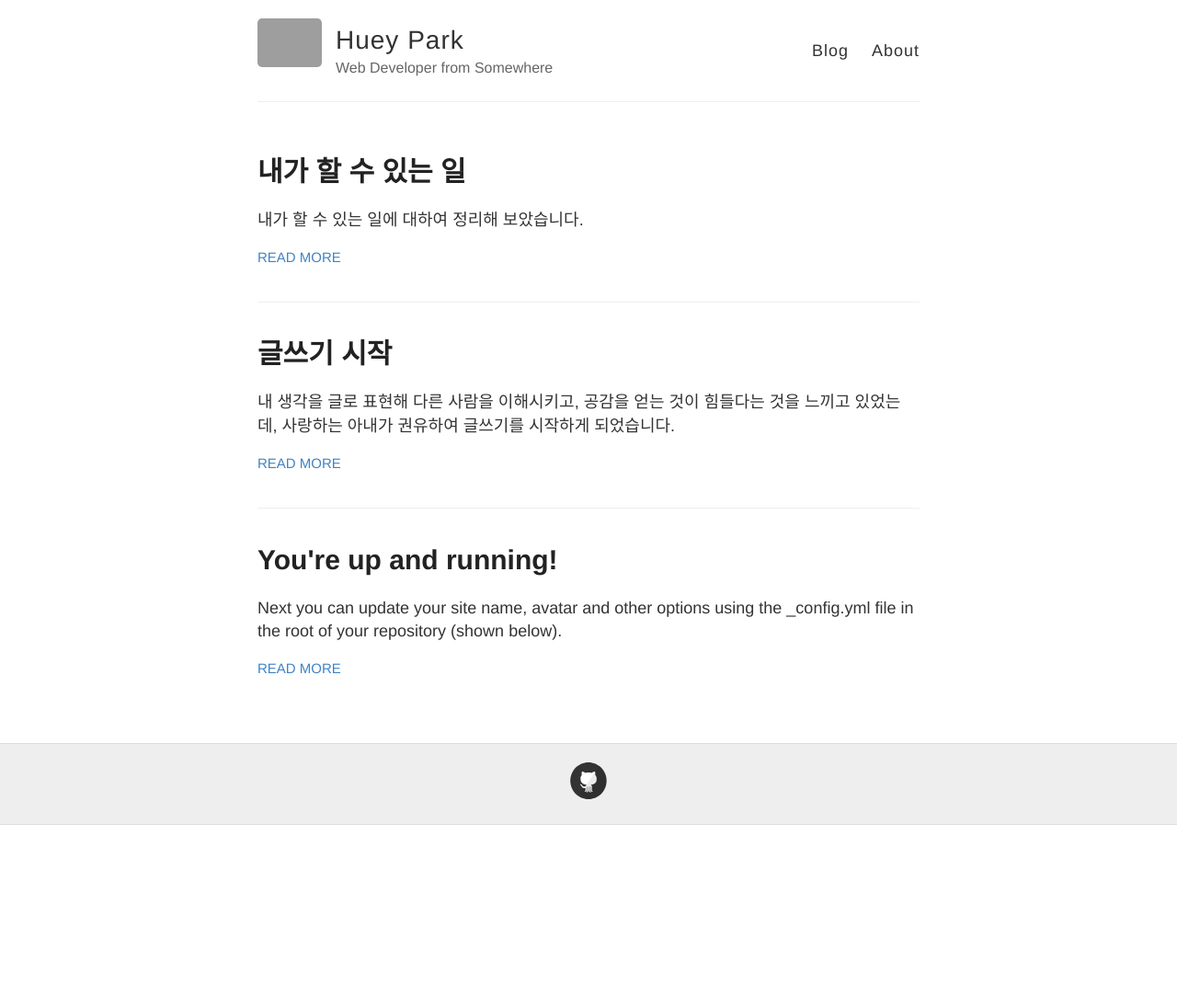
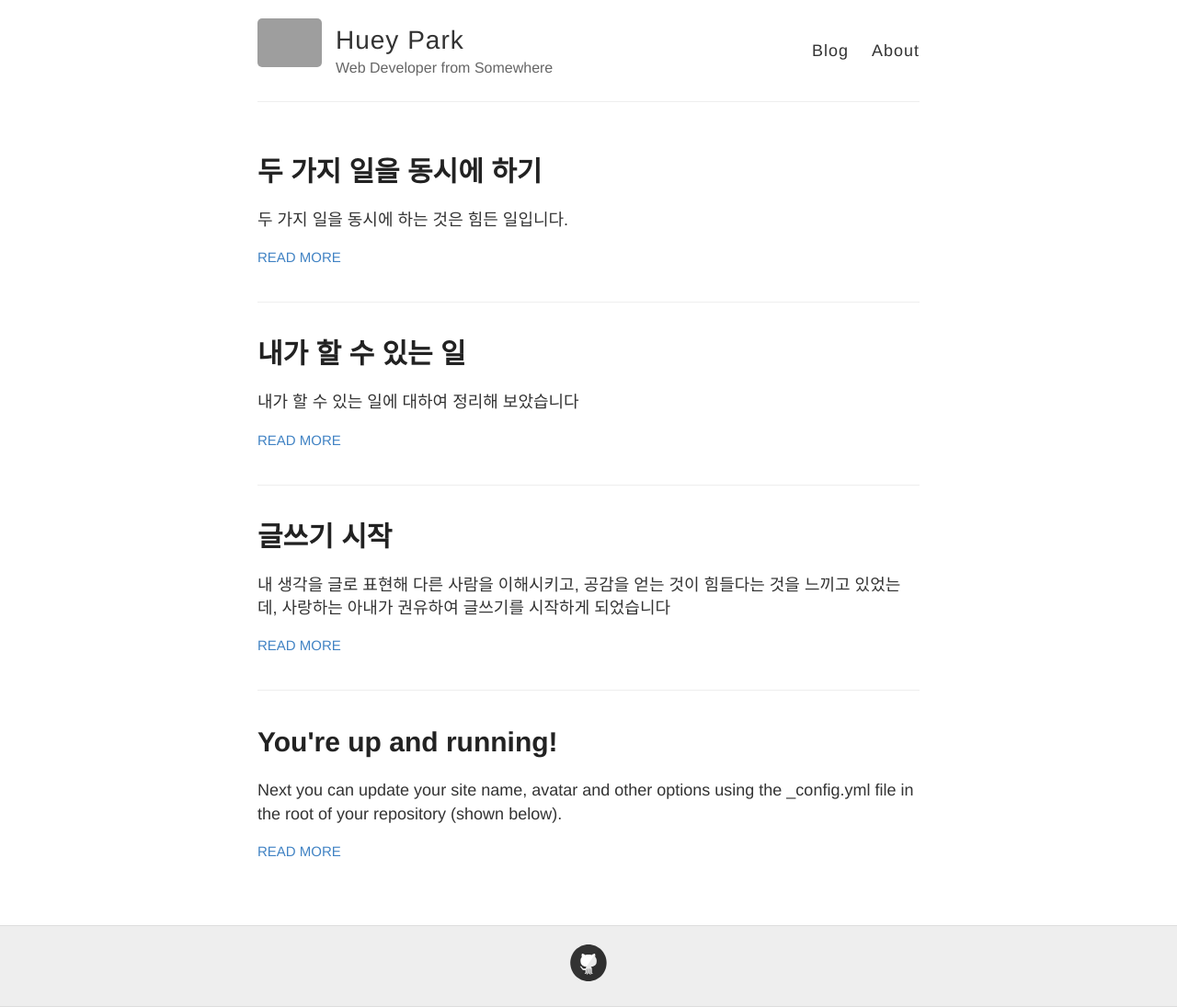
Before and after one commit to hueypark/hueypark.github.io, a Jekyll site: the page built from index.html, in a window 1280 px wide. Shown: the whole page at 92% size. Built offline with Jekyll 4.4.1, drawn with Linux system fonts in a browser that asks for light colours; before the commit the page ends 900 px from its top, so only the background shows below that; grey boxes are pictures that could not be loaded.

Commit message:
Add: Multitasking.md

```diff
--- /dev/null
+++ b/_posts/2016-11-15-Multitasking.md
@@ -0,0 +1,10 @@
+---
+layout: post
+title: 두 가지 일을 동시에 하기
+---
+
+두 가지 일을 동시에 하는 것은 힘든 일입니다.
+
+최근 프로젝트 완료와, 이사를 동시에 진행중입니다.
+
+생각보다 더 힘든 일입니다.
```
Also changed, not shown: _posts/2016-10-28-Start-Writing.md (+2 -2 lines), _posts/2016-10-30-What-I-can-do.md (+1 -1 lines).
